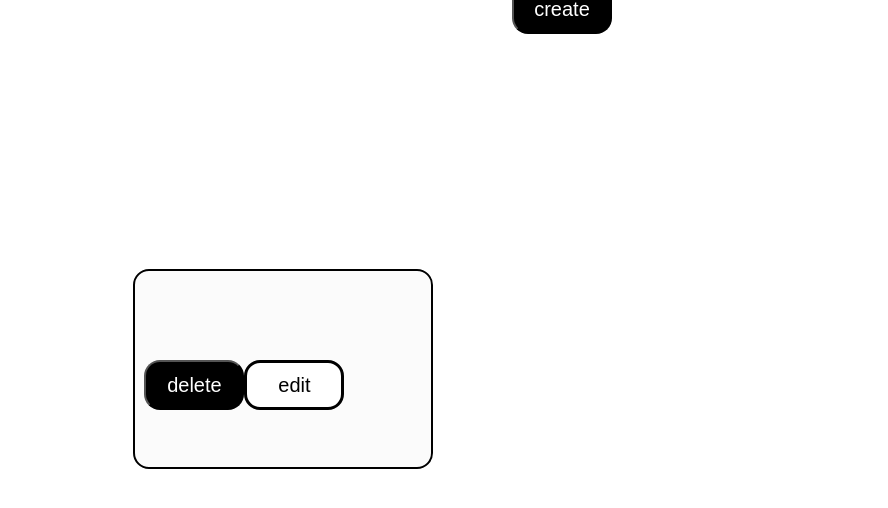
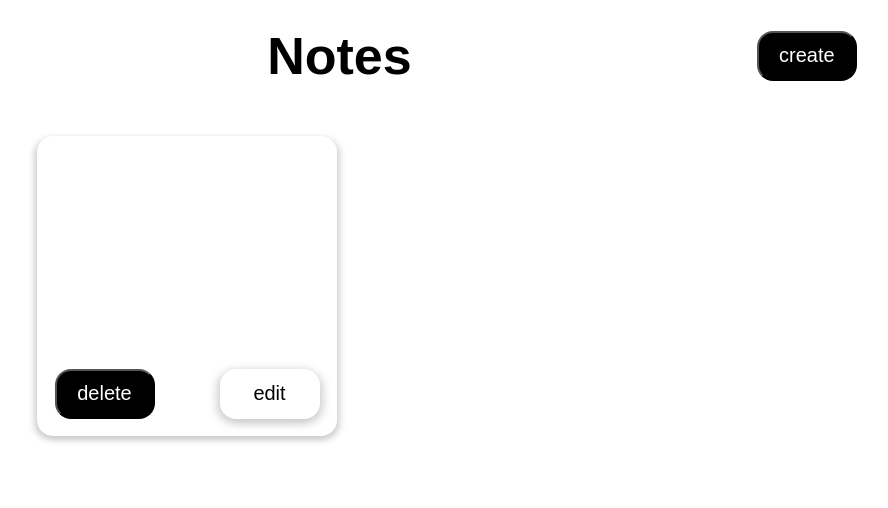
Before and after one commit to danyalll1/vue3_project, a Vue app: page / in a window 1280 px wide. Shown: the top 508 px of the page, without its empty margins (78-966 px from the left). Built offline with nearby package versions, Linux system fonts and the light colour scheme.

Commit message:
Styles + random colors

```diff
--- a/src/App.vue
+++ b/src/App.vue
@@ -11,12 +11,14 @@
         @clearName="ClearName"
         @clearBody="ClearBody"
     ></my-dialog-window>
-    <MyButtonBlack
 
-        style="margin: 5% 0 0 0; position: absolute; top: -10%;"
-        @click="CreateItem"
-    >create
-    </MyButtonBlack>
+    <div class="header">
+      <h1>Notes</h1>
+      <MyButtonBlack
+          @click="CreateItem"
+      >create
+      </MyButtonBlack>
+    </div>
     <div class="wrap">
 
 
@@ -57,6 +59,7 @@ export default {
       EditPopUpVisible: false,
       EditedItem: {},
       EditedItemStatus: true
+
     }
   },
 
@@ -105,6 +108,11 @@ export default {
     SetLocalStorage(){
       localStorage.setItem('item',JSON.stringify(this.checkList))
     },
+    GetColor(){
+        let color = "hsl(" + Math.random() * 360 + ", 100%, 75%)";
+        return color;
+    },
+
 
 
 
@@ -115,6 +123,7 @@ export default {
           this.EditPopUpVisible === false ? this.EditedItem = JSON.parse(JSON.stringify({})) : true
           this.EditPopUpVisible === false ? this.EditPopUpVisible = true : true
           if (Object.keys(this.EditedItem).length > 0) {
+            this.EditedItem.color = this.GetColor()
             this.EditedItem.id = Date.now()
             this.checkList.push(this.EditedItem)
             this.SetLocalStorage()
@@ -147,20 +156,33 @@ export default {
 }
 
 .root{
+  flex-direction: column;
   width: 100%;
-  height: 100vh;
   position: absolute;
   justify-content:  center;
   display: flex;
 }
 
+.header{
+  margin-top: 2%;
+  margin-bottom: 2%;
+  font-family: 'Gothic A1', sans-serif;;
+  font-weight: 400;
+  font-size: 26px;
+  height: 60px;
+  width: 100%;
+  display: flex;
+  justify-content: space-evenly;
+  align-items: center;
+}
+
 .wrap{
   display: flex;
   justify-content: center;
-  align-items: center;
-  width: 90%;
-  height: 90%;
-  padding-left: 5%;
+  width: 100%;
+  height: 100%;
 
 }
+
+
 </style>
--- a/src/components/MyCheckList.vue
+++ b/src/components/MyCheckList.vue
@@ -6,6 +6,7 @@
                 :MyItem="item"
                 @delete="$emit('delete',item)"
                 @edit="$emit('edit',item)"
+                :style="{ backgroundColor: item.color}"
     >
     </MyListItem>
   </div>
@@ -34,10 +35,11 @@ export default {
 
 <style scoped>
  .checkList{
-   display: flex;
+
+   display: grid;
+   grid-template-columns: repeat(3, 350px);
+   grid-auto-rows: 350px;
    align-items: center;
-   flex-wrap: wrap;
-   width: 80%;
-   height: 70%;
+
  }
 </style>
--- a/src/components/MyDialogWindow.vue
+++ b/src/components/MyDialogWindow.vue
@@ -64,6 +64,7 @@ export default {
 
 <style scoped>
 .background {
+  z-index: 20000;
   position: absolute;
   background-color: rgba(0, 0, 0, 0.2);
   width: 100%;
@@ -114,4 +115,5 @@ export default {
   border: solid 2px gray;
   transition: all ease-in-out 0.25s;
 }
+
 </style>
--- a/src/components/MyListItem.vue
+++ b/src/components/MyListItem.vue
@@ -1,14 +1,17 @@
 <template>
   <div class="list-item">
-    <div>
+    <div class="list-item__wrap">
       <h1>{{MyItem.name}}</h1>
       <p>{{MyItem.body}}</p>
+      <div class="button-container">
         <MyButtonBlack
             @click="$emit('delete',MyItem)"
         >delete</MyButtonBlack>
         <MyButtonWhite
             @click="$emit('edit',MyItem)"
         >edit</MyButtonWhite>
+      </div>
+
     </div>
 
   </div>
@@ -36,20 +39,43 @@ export default {
 
 <style scoped>
   .list-item{
-    margin: 2% 2% 0 0;
+    position: relative;
+    font-family: 'Gothic A1', sans-serif;
     width: 300px;
-    height: 200px;
-    background-color: rgba(250,250,250,0.8);
+    height: 300px;
     border-radius: 16px;
-    border: solid 2px black;
-    padding: 1%;
+    box-shadow: 3px 3px 6px rgba(200, 200, 200, 0.8), -3px 3px 6px rgba(200, 200, 200, 0.8) ;
+    padding: 5%;
     box-sizing: border-box;
-    transition: transform ease-in-out 0.2s;
+    transition: ease-in-out 0.25s;
+
+  }
+  .list-item:hover{
+    box-shadow: 3px 3px 10px rgba(150, 150, 150, 0.8), -3px 3px 10px rgba(150, 150, 150, 0.8) ;
+    transition: ease-in-out 0.25s;
+    transform: translate(0px,-1%)
   }
 
   .list-item p {
-    height: 80px;
+    height: auto;
     word-break: break-all;
+  }
+  .button-container{
+    width: 100%;
+    position: absolute;
+    z-index: 1;
+    bottom: 0;
+    display: flex;
+    justify-content: space-between;
 
   }
+  .list-item__wrap{
+
+
+  position: relative;
+    height: 100%;
+
+
+  }
+
 </style>
--- a/src/components/UI/MyButtonWhite.vue
+++ b/src/components/UI/MyButtonWhite.vue
@@ -10,7 +10,7 @@ export default {
 
 <style scoped>
 .btn-white{
-  font-family: 'Gothic A1', sans-serif;;
+  font-family: 'Gothic A1', sans-serif;
   font-weight: 400;
   font-size: 20px;
   cursor: pointer;
@@ -19,7 +19,8 @@ export default {
   color: black;
   background: white;
   border-radius: 16px;
-  border: solid black;
+  border:none;
+  box-shadow: 3px 3px 10px rgba(200, 200, 200, 0.8), -3px 3px 10px rgba(200, 200, 200, 0.8) ;
   transition: ease-in-out 0.25s;
 }
 .btn-white:hover{
--- a/src/components/UI/MyInput.vue
+++ b/src/components/UI/MyInput.vue
@@ -39,6 +39,14 @@ export default {
   border-radius: 16px;
 }
 
+.MyInputWhite:focus{
+  transition: all ease-in-out 0.25s;
+  color: white;
+  background-color: gray;
+  border-color: white;
+  outline: white;
+}
+
 
 
 
```
Lines whose indentation alone changed are shown as unchanged.
